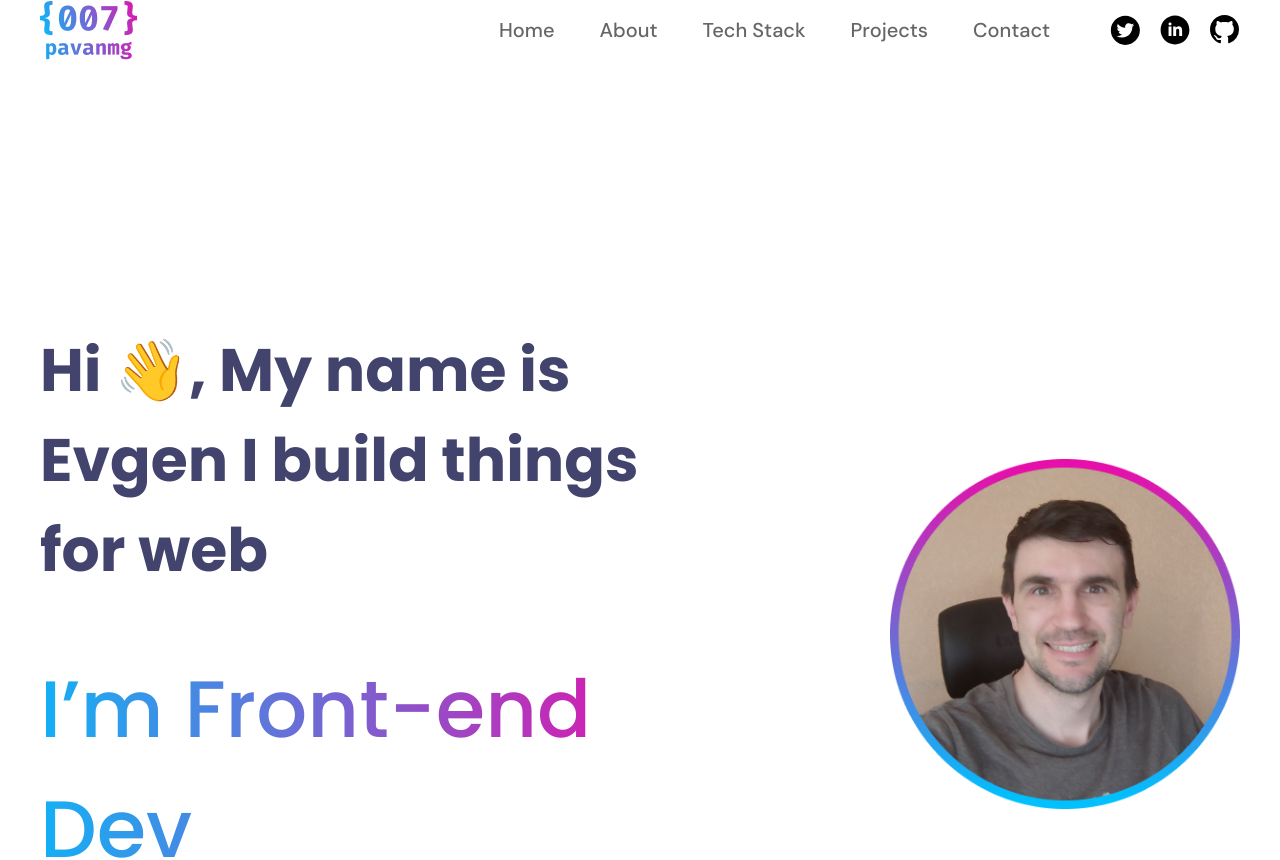
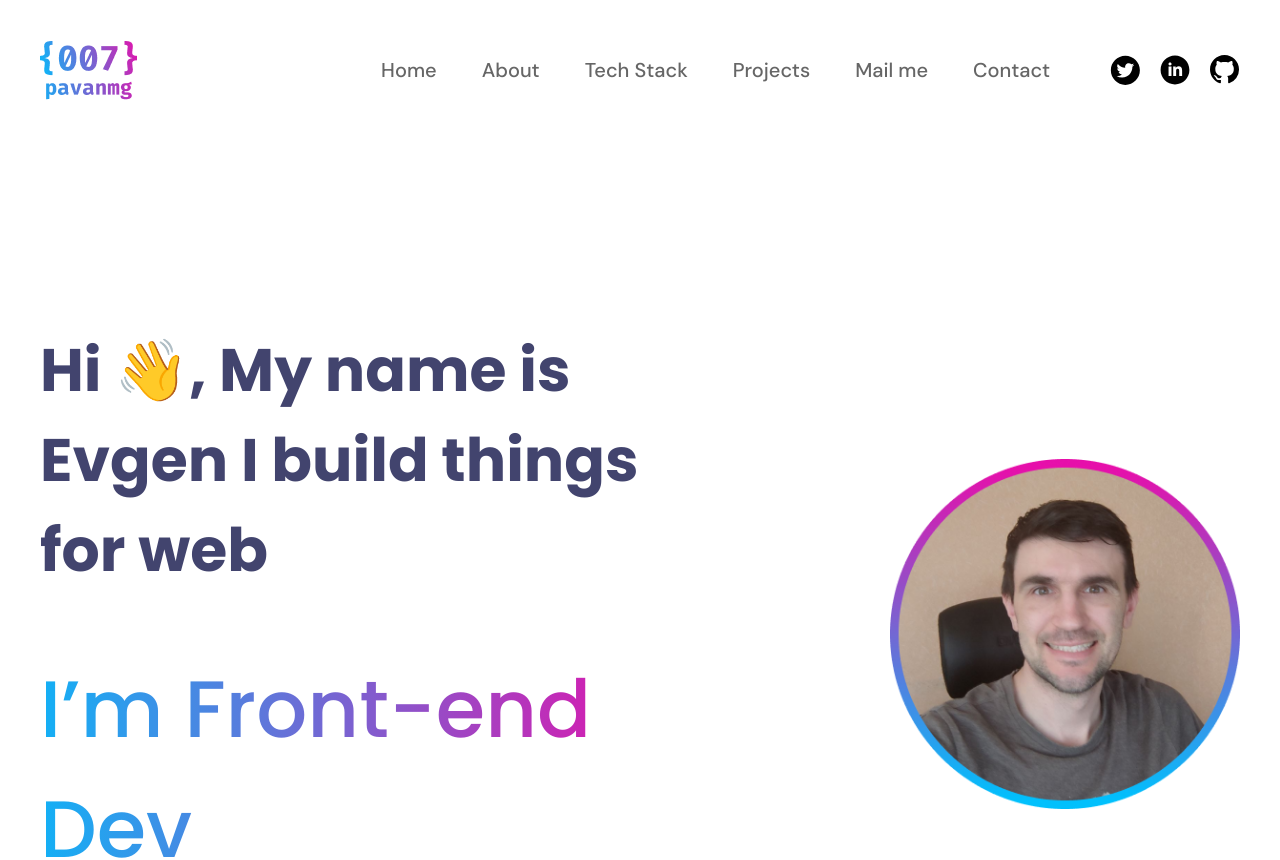
Before and after one commit to yevhenkr/portfolio-third-variant, a React app: page / in a window 1280 px wide. Shown: the top 860 px of the page. Built offline with nearby package versions, Linux system fonts and the light colour scheme.

Commit message:
refactor

```diff
--- a/src/common/components/layout/footer/Footer.tsx
+++ b/src/common/components/layout/footer/Footer.tsx
@@ -4,10 +4,11 @@ import {FlexWrapper} from "../../ui/flexWrapper/FlexWrapper";
 import {LogoBlackIcon} from "../../../../assets/icons/logoBlackIcon";
 import SocialMediaIcons from "./footerSocialMedia/socialMediaIcons";
 import {HeaderMenu} from "../header/headerMenu/HeaderMenu";
+import {heightMenu} from "../../../../styles/Theme.styled";
 
 export const Footer = () => {
     return (
-        <StyledFooter>
+        <StyledFooter id={'Contact'}>
             <WrapStyled>
                 <LogoBlackIcon/>
                 <FlexWrapper display={"flex"} flexDirection={"row"} width={"50%"} align_i={"center"}>
@@ -17,7 +18,7 @@ export const Footer = () => {
                 </FlexWrapper>
             </WrapStyled>
             <FlexWrapper display={"flex"} flexDirection={"row"} justify={"space-between"}>
-                <StyledHeaderMenu/>
+                <StyledHeaderMenu height={heightMenu.large}/>
                 <SmallStyled>
                     Designed and built by
                     <Highlight1>&nbsp;Pavan MG&nbsp;</Highlight1>
--- a/src/common/components/layout/header/Header.tsx
+++ b/src/common/components/layout/header/Header.tsx
@@ -1,18 +1,26 @@
-import React from 'react';
+import React, {useEffect, useRef, useState} from 'react';
 import styled from "styled-components";
 import logo from "../../../../assets/img/logo.png";
-import { FlexWrapper } from '../../ui/flexWrapper/FlexWrapper';
+import {FlexWrapper} from '../../ui/flexWrapper/FlexWrapper';
 import {HeaderMenu} from "./headerMenu/HeaderMenu";
 import SocialMediaIcons from "../footer/footerSocialMedia/socialMediaIcons";
 import {myTheme} from "../../../../styles/Theme.styled";
 
 
 export const Header = () => {
+    const headerRef = useRef<HTMLDivElement>(null);
+    const [headerHeight, setHeaderHeight] = useState<number>(0);
+    useEffect(() => {
+        if (headerRef.current) {
+            const height = headerRef.current.clientHeight;
+            setHeaderHeight(height);
+        }
+    }, []);
     return (
-        <HeaderWrap flexDirection={"row"} display={"flex"}>
+        <HeaderWrap ref={headerRef} flexDirection={"row"} display={"flex"}>
             <Logo src={logo} alt={"Logo images"}/>
             <FlexWrapper flexDirection={"row"} display={"flex"}>
-                <HeaderMenu />
+                <HeaderMenu height={headerHeight}/>
                 <SocialMediaIcons/>
             </FlexWrapper>
         </HeaderWrap>
@@ -27,6 +35,7 @@ const HeaderWrap = styled(FlexWrapper)`
     align-items: center;
     max-width: 1200px;
     width: 100%;
+    padding-top: 40px;
     background-color: ${myTheme.color.white};
     z-index: 2;
 `;
--- a/src/common/components/layout/header/headerMenu/HeaderMenu.tsx
+++ b/src/common/components/layout/header/headerMenu/HeaderMenu.tsx
@@ -1,24 +1,24 @@
 import styled from "styled-components";
 import React from 'react';
-import {mySections, myTheme} from "../../../../../styles/Theme.styled";
+import {heightMenu, mySections, myTheme} from "../../../../../styles/Theme.styled";
 
 type PropsType = {
     className?: string;
     closeMobileMenu?: () => void;
-    height?: number
+    height: number
 };
 
 export const HeaderMenu = (props: PropsType) => {
     const handleClick = (id: string) => {
-        // const element = document.getElementById(id);
-        // if (element) {
-        //     const offset = props.height; // Указать необходимое смещение
-        //     const elementPosition = element.getBoundingClientRect().top + window.pageYOffset;
-        //     window.scrollTo({
-        //         top: (elementPosition - offset),
-        //         behavior: "smooth"
-        //     });
-        // }
+        const element = document.getElementById(id);
+        if (element) {
+            const offset = props.height;
+            const elementPosition = element.getBoundingClientRect().top + window.pageYOffset;
+            window.scrollTo({
+                top: (elementPosition - heightMenu.large),
+                behavior: "smooth"
+            });
+        }
         // if (props.closeMobileMenu) {
         //     props.closeMobileMenu();
         // }
--- a/src/common/components/layout/main/main.tsx
+++ b/src/common/components/layout/main/main.tsx
@@ -6,7 +6,7 @@ import {myTheme} from "../../../../styles/Theme.styled";
 
 export const Main = () => {
     return (
-        <StyledMain>
+        <StyledMain id={'Home'}>
             <FlexWrapper display={"flex"} flexDirection={"column"} max_width={"630px"}>
                 <StyledH2>Hi 👋, My name is Evgen I build things for web</StyledH2>
                 <StyledH1>I’m Front-end Dev</StyledH1>
--- a/src/common/components/layout/sections/about/About.tsx
+++ b/src/common/components/layout/sections/about/About.tsx
@@ -7,7 +7,7 @@ import {AbstractSVG} from "../../../../../assets/icons/abstractIcon";
 
 export const About = () => {
     return (
-        <AboutSection>
+        <AboutSection id={'About'}>
             <LeftSide>
                 <TitleStyled>About Me</TitleStyled>
                 <AboutText>The Generator App is an online tool that helps you to export ready-made templates ready to
--- a/src/common/components/layout/sections/mailMe/MailMe.tsx
+++ b/src/common/components/layout/sections/mailMe/MailMe.tsx
@@ -4,7 +4,7 @@ import {myTheme} from "../../../../../styles/Theme.styled";
 
 export const MailMe = () => {
     return (
-        <MailMeSection>
+        <MailMeSection id={'Mail me'}>
             <MailMeText>For any questions please mail me:</MailMeText>
             <MailLink>hi@pavanmg.in</MailLink>
         </MailMeSection>
--- a/src/common/components/layout/sections/projects/Projects.tsx
+++ b/src/common/components/layout/sections/projects/Projects.tsx
@@ -9,7 +9,7 @@ import {myProjects, myTheme} from "../../../../../styles/Theme.styled";
 
 export const Projects = () => {
     return (
-        <ProjectsSection>
+        <ProjectsSection id={'Projects'}>
             <Title>Projects</Title>
             <SubTitle>Things I’ve built so far</SubTitle>
             <ProjectsGrid>
--- a/src/common/components/layout/sections/techStack/TechStack.tsx
+++ b/src/common/components/layout/sections/techStack/TechStack.tsx
@@ -14,9 +14,10 @@ import {GitBigIcon} from "../../../../../assets/icons/gitBigIcon";
 import {MenIcon} from "../../../../../assets/icons/menIcon";
 
 export const TechStack = () => {
-    const icons = [<HTMLIcon />, <CSSIcon />, <JSIcon />, <ReactIcon />, <ReduxIcon />, <SASSIcon />, <GitIcon />, <VscodeIcon />, <GitBigIcon />, <MenIcon />];
+    const icons = [<HTMLIcon/>, <CSSIcon/>, <JSIcon/>, <ReactIcon/>, <ReduxIcon/>, <SASSIcon/>, <GitIcon/>,
+        <VscodeIcon/>, <GitBigIcon/>, <MenIcon/>];
     return (
-        <TechSection>
+        <TechSection id={'Tech Stack'}>
             <Title>My Tech Stack</Title>
             <SubTitle> Technologies I’ve been working with recently</SubTitle>
             <SVGGrid icons={icons}/>
--- a/src/styles/Theme.styled.tsx
+++ b/src/styles/Theme.styled.tsx
@@ -37,6 +37,7 @@ export const mySections = [
     ['#About', 'About'],
     ['#Tech Stack', 'Tech Stack'],
     ['#Projects', 'Projects'],
+    ['#Mail me', 'Mail me'],
     ['#Contact', 'Contact'],
 ]
 
@@ -98,3 +99,5 @@ export const myExperience = [
     }
 
 ]
+
+export let heightMenu = {large:100}
```
